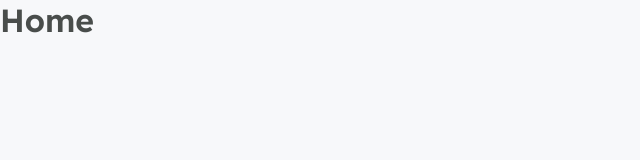
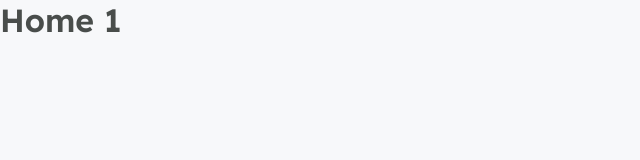
Before and after one commit to DeboraMSantos/podcastr-next, a Next.js app: page / in a window 1280 px wide. Shown: the top 160 px of the page, without its empty margins (0-640 px from the left). Built offline with nearby package versions, Linux system fonts and the light colour scheme.

Commit message:
teste de deploy

```diff
--- a/src/pages/index.tsx
+++ b/src/pages/index.tsx
@@ -1,3 +1,3 @@
 export default function Home() {
-  return <h1>Home</h1>;
+  return <h1>Home 1</h1>;
 }
```
